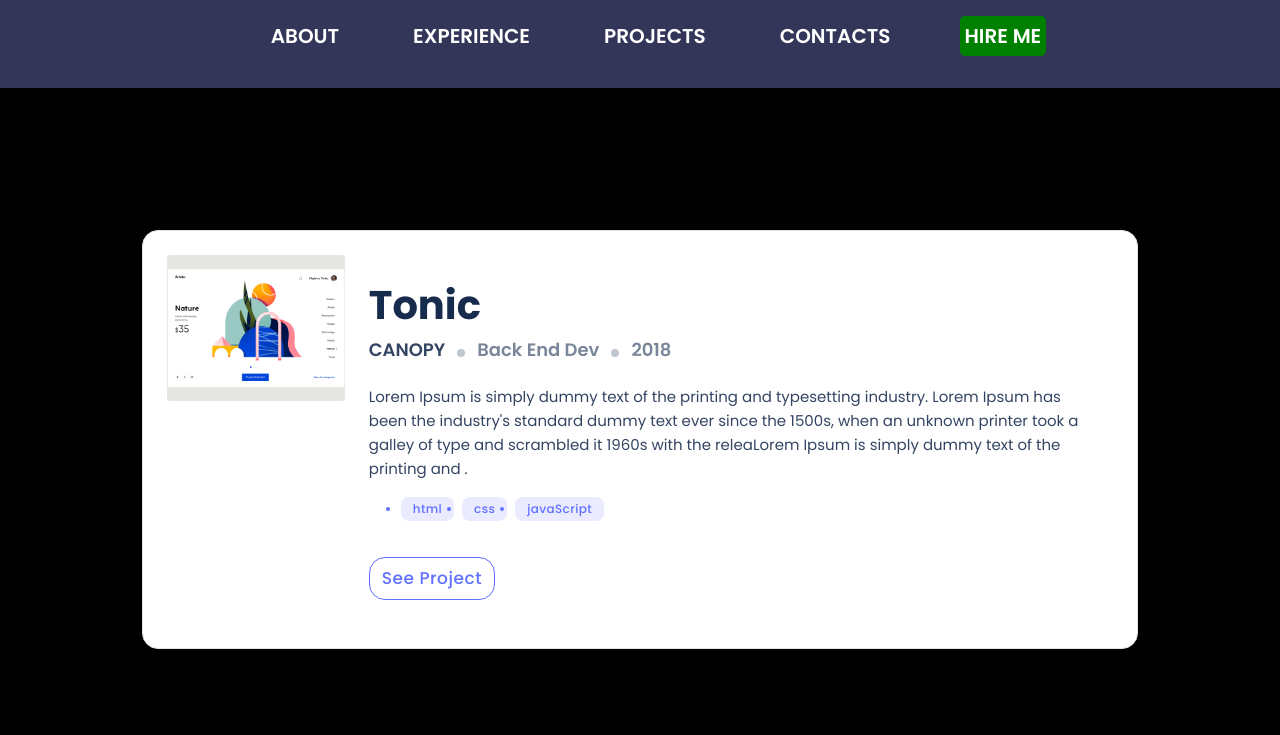
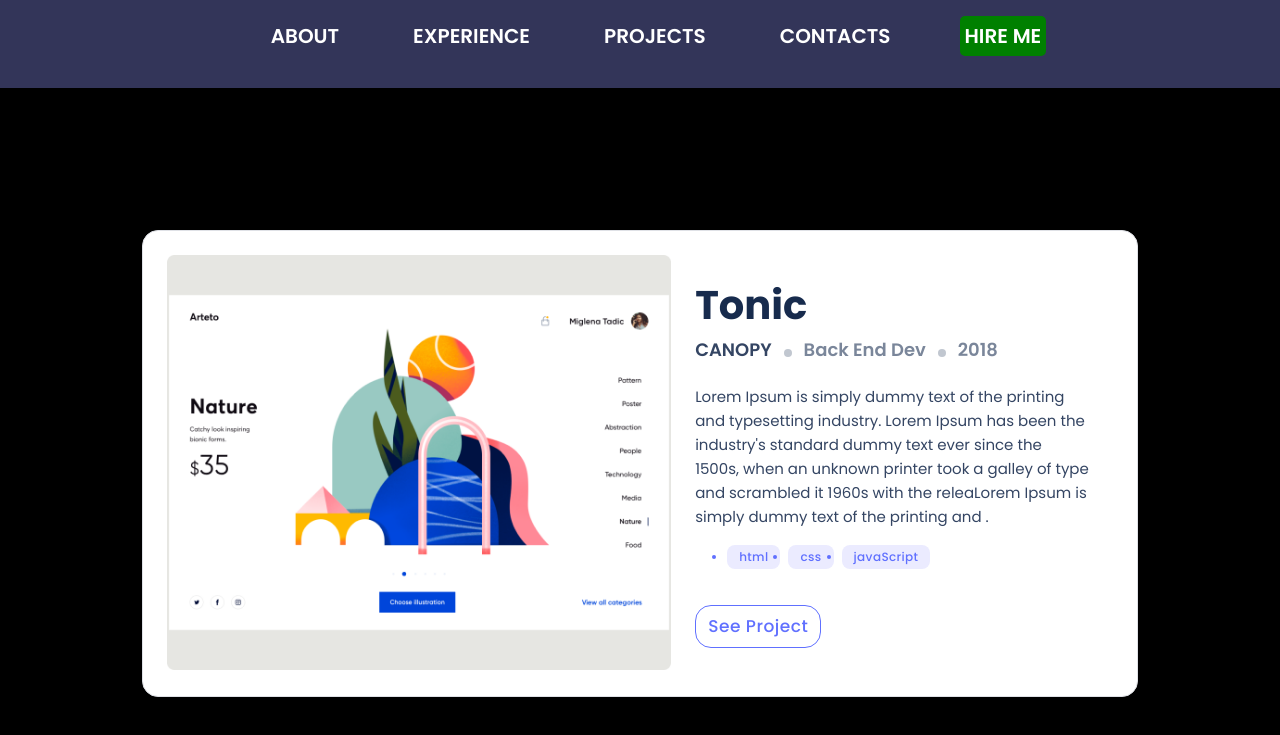
Before and after one commit to daudi13/daudi, a React (Create React App) app: page /Projects in a window 1280 px wide. Shown: the top 735 px of the page. Built offline with nearby package versions, Linux system fonts and the light colour scheme.

Commit message:
Add width to work-section

```diff
--- a/src/components/Routes/Projects/ProjectCard.js
+++ b/src/components/Routes/Projects/ProjectCard.js
@@ -10,7 +10,7 @@ const ProjectCard = ({name, jobProfile, desc, skillSet, order, imageOneDesktop})
         <img src={imageOneDesktop} alt="card snap" />
       </div>
       <div className={`work-section__card--img desktop ${order}`}>
-        <img src={imageOneDesktop} alt="card snap" /></div>
+        <img src={imageOneDesktop} className="image" alt="card snap" /></div>
       <div className="work-section__card--info">
       <h3 className="project-name">{name}</h3>
         <div className="range">{
--- a/src/components/Routes/Projects/Projects.css
+++ b/src/components/Routes/Projects/Projects.css
@@ -27,6 +27,10 @@
 
 .work-section__card > .desktop {
   display: none;
+}
+
+.work-section__card--info  {
+  width: 50%;
 }
 
 .work-section__card--info > * + * {
@@ -213,4 +217,5 @@ button:hover {
     display: block;
   }
 
+
 }
```
